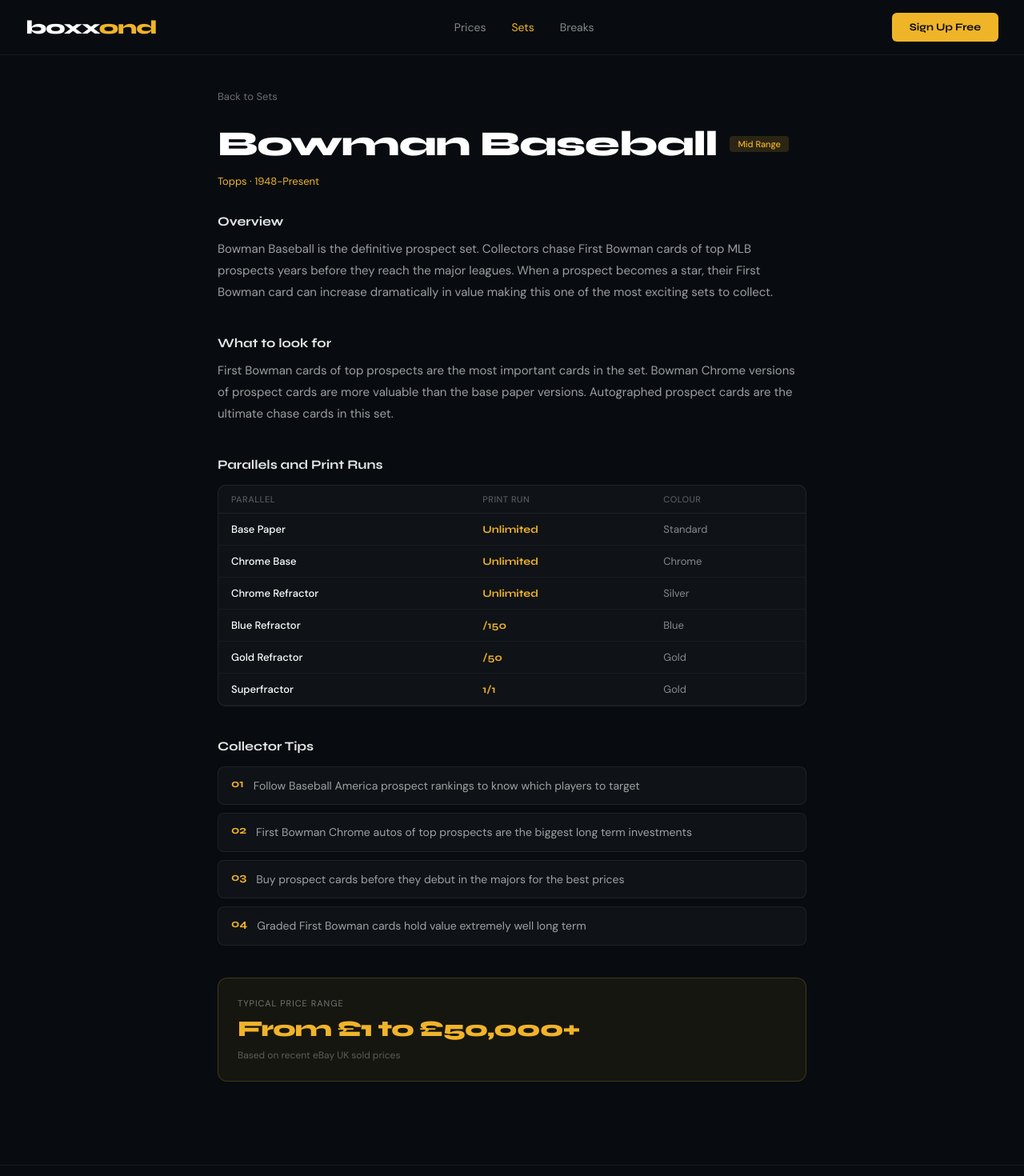
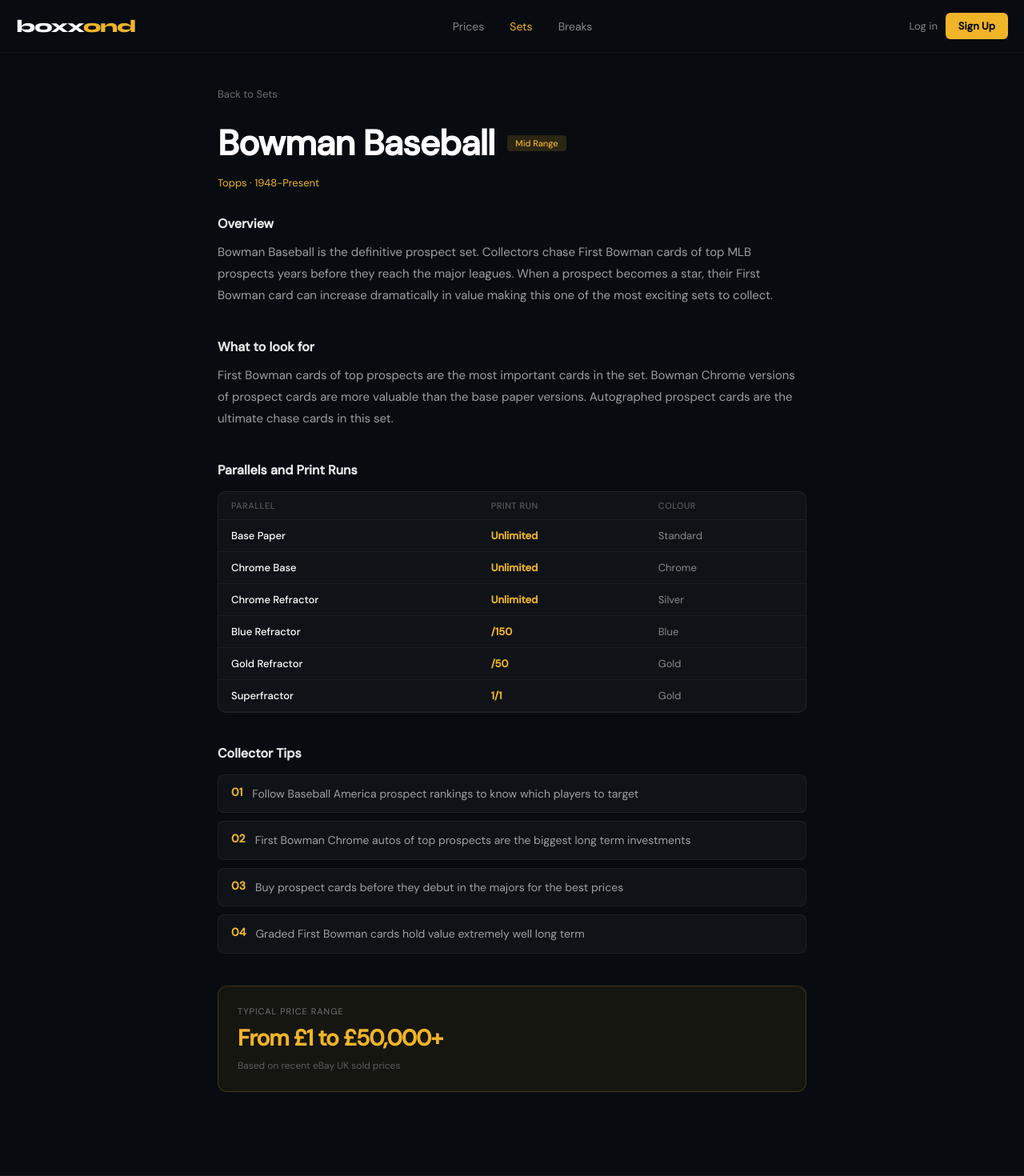
Before and after one commit to BoxxondMike/Boxxond, a Next.js app: page /sets/bowman-baseball in a window 1280 px wide. Shown: the top 1470 px of the page at 80% size. Built offline with nearby package versions, Linux system fonts and the light colour scheme; no server answers.

Commit message:
shared nav component with auth state

```diff
--- a/app/sets/[slug]/page.tsx
+++ b/app/sets/[slug]/page.tsx
@@ -1,3 +1,4 @@
+import Nav from '../../../components/Nav';
 import Link from 'next/link';
 import { notFound } from 'next/navigation';
 
@@ -372,42 +373,30 @@ export default async function SetPage({ params }: { params: Promise<{ slug: stri
   return (
     <main style={{ background: "#080c10", minHeight: "100vh", color: "#ffffff", fontFamily: "var(--font-dm-sans)" }}>
 
-      <nav style={{ display: "flex", alignItems: "center", justifyContent: "space-between", padding: "1rem 2rem", borderBottom: "1px solid rgba(255,255,255,0.06)" }}>
-        <Link href="/" style={{ fontFamily: "var(--font-syne)", fontWeight: 800, fontSize: "24px", letterSpacing: "-1px", color: "#fff", textDecoration: "none" }}>
-          boxx<span style={{ color: "#f0b429" }}>ond</span>
-        </Link>
-        <div style={{ display: "flex", gap: "2rem", fontSize: "14px" }}>
-          <Link href="/" style={{ color: "rgba(255,255,255,0.5)", textDecoration: "none" }}>Prices</Link>
-          <Link href="/sets" style={{ color: "#f0b429", textDecoration: "none" }}>Sets</Link>
-          <a href="#" style={{ color: "rgba(255,255,255,0.5)", textDecoration: "none" }}>Breaks</a>
-        </div>
-        <button style={{ background: "#f0b429", color: "#080c10", fontFamily: "var(--font-syne)", fontWeight: 700, fontSize: "13px", padding: "10px 22px", border: "none", borderRadius: "6px", cursor: "pointer" }}>
-          Sign Up Free
-        </button>
-      </nav>
+      <Nav activePage="sets" />
 
       <div style={{ padding: "2.5rem 2rem", maxWidth: "800px", margin: "0 auto" }}>
 
         <Link href="/sets" style={{ color: "rgba(255,255,255,0.4)", fontSize: "13px", textDecoration: "none", display: "inline-block", marginBottom: "1.5rem" }}>Back to Sets</Link>
 
         <div style={{ display: "flex", alignItems: "center", gap: "1rem", marginBottom: "0.75rem", flexWrap: "wrap" }}>
-          <h1 style={{ fontFamily: "var(--font-syne)", fontWeight: 800, fontSize: "clamp(28px, 5vw, 44px)", letterSpacing: "-1px", margin: 0 }}>{set.name}</h1>
+          <h1 style={{ fontFamily: "var(--font-dm-sans)", fontWeight: 800, fontSize: "clamp(28px, 5vw, 44px)", letterSpacing: "-1px", margin: 0 }}>{set.name}</h1>
           <span style={{ background: difficultyColour[set.difficulty], color: difficultyText[set.difficulty], fontSize: "11px", padding: "3px 10px", borderRadius: "4px", fontWeight: 500 }}>{set.difficulty}</span>
         </div>
         <div style={{ fontSize: "13px", color: "#f0b429", marginBottom: "2rem" }}>{set.manufacturer} · {set.year}</div>
 
         <section style={{ marginBottom: "2.5rem" }}>
-          <h2 style={{ fontFamily: "var(--font-syne)", fontWeight: 700, fontSize: "16px", marginBottom: "0.75rem", color: "rgba(255,255,255,0.9)" }}>Overview</h2>
+          <h2 style={{ fontFamily: "var(--font-dm-sans)", fontWeight: 700, fontSize: "16px", marginBottom: "0.75rem", color: "rgba(255,255,255,0.9)" }}>Overview</h2>
           <p style={{ color: "rgba(255,255,255,0.6)", lineHeight: 1.8, fontSize: "15px", margin: 0 }}>{set.overview}</p>
         </section>
 
         <section style={{ marginBottom: "2.5rem" }}>
-          <h2 style={{ fontFamily: "var(--font-syne)", fontWeight: 700, fontSize: "16px", marginBottom: "0.75rem", color: "rgba(255,255,255,0.9)" }}>What to look for</h2>
+          <h2 style={{ fontFamily: "var(--font-dm-sans)", fontWeight: 700, fontSize: "16px", marginBottom: "0.75rem", color: "rgba(255,255,255,0.9)" }}>What to look for</h2>
           <p style={{ color: "rgba(255,255,255,0.6)", lineHeight: 1.8, fontSize: "15px", margin: 0 }}>{set.whatToLookFor}</p>
         </section>
 
         <section style={{ marginBottom: "2.5rem" }}>
-          <h2 style={{ fontFamily: "var(--font-syne)", fontWeight: 700, fontSize: "16px", marginBottom: "1rem", color: "rgba(255,255,255,0.9)" }}>Parallels and Print Runs</h2>
+          <h2 style={{ fontFamily: "var(--font-dm-sans)", fontWeight: 700, fontSize: "16px", marginBottom: "1rem", color: "rgba(255,255,255,0.9)" }}>Parallels and Print Runs</h2>
           <div style={{ background: "rgba(255,255,255,0.03)", border: "1px solid rgba(255,255,255,0.07)", borderRadius: "10px", overflow: "hidden" }}>
             <table style={{ width: "100%", borderCollapse: "collapse", fontSize: "13px" }}>
               <thead>
@@ -421,7 +410,7 @@ export default async function SetPage({ params }: { params: Promise<{ slug: stri
                 {set.parallels.map((p: any, i: number) => (
                   <tr key={i}>
                     <td style={{ padding: "11px 16px", borderBottom: "1px solid rgba(255,255,255,0.04)", color: "#fff", fontWeight: 500 }}>{p.name}</td>
-                    <td style={{ padding: "11px 16px", borderBottom: "1px solid rgba(255,255,255,0.04)", color: "#f0b429", fontFamily: "var(--font-syne)", fontWeight: 700 }}>{p.printRun}</td>
+                    <td style={{ padding: "11px 16px", borderBottom: "1px solid rgba(255,255,255,0.04)", color: "#f0b429", fontFamily: "var(--font-dm-sans)", fontWeight: 700 }}>{p.printRun}</td>
                     <td style={{ padding: "11px 16px", borderBottom: "1px solid rgba(255,255,255,0.04)", color: "rgba(255,255,255,0.5)" }}>{p.colour}</td>
                   </tr>
                 ))}
@@ -431,11 +420,11 @@ export default async function SetPage({ params }: { params: Promise<{ slug: stri
         </section>
 
         <section style={{ marginBottom: "2.5rem" }}>
-          <h2 style={{ fontFamily: "var(--font-syne)", fontWeight: 700, fontSize: "16px", marginBottom: "1rem", color: "rgba(255,255,255,0.9)" }}>Collector Tips</h2>
+          <h2 style={{ fontFamily: "var(--font-dm-sans)", fontWeight: 700, fontSize: "16px", marginBottom: "1rem", color: "rgba(255,255,255,0.9)" }}>Collector Tips</h2>
           <div style={{ display: "flex", flexDirection: "column", gap: "10px" }}>
             {set.tips.map((tip: string, i: number) => (
               <div key={i} style={{ display: "flex", gap: "12px", alignItems: "flex-start", background: "rgba(255,255,255,0.03)", border: "1px solid rgba(255,255,255,0.06)", borderRadius: "8px", padding: "12px 16px" }}>
-                <span style={{ color: "#f0b429", fontFamily: "var(--font-syne)", fontWeight: 700, fontSize: "14px", flexShrink: 0 }}>0{i + 1}</span>
+                <span style={{ color: "#f0b429", fontFamily: "var(--font-dm-sans)", fontWeight: 700, fontSize: "14px", flexShrink: 0 }}>0{i + 1}</span>
                 <span style={{ color: "rgba(255,255,255,0.6)", fontSize: "14px", lineHeight: 1.6 }}>{tip}</span>
               </div>
             ))}
@@ -444,7 +433,7 @@ export default async function SetPage({ params }: { params: Promise<{ slug: stri
 
         <section style={{ background: "rgba(240,180,41,0.06)", border: "1px solid rgba(240,180,41,0.2)", borderRadius: "12px", padding: "1.5rem" }}>
           <div style={{ fontSize: "11px", color: "rgba(255,255,255,0.4)", textTransform: "uppercase" as const, letterSpacing: "1px", marginBottom: "0.5rem" }}>Typical Price Range</div>
-          <div style={{ fontFamily: "var(--font-syne)", fontWeight: 800, fontSize: "28px", color: "#f0b429", letterSpacing: "-1px" }}>{set.priceRange}</div>
+          <div style={{ fontFamily: "var(--font-dm-sans)", fontWeight: 800, fontSize: "28px", color: "#f0b429", letterSpacing: "-1px" }}>{set.priceRange}</div>
           <div style={{ fontSize: "12px", color: "rgba(255,255,255,0.3)", marginTop: "0.5rem" }}>Based on recent eBay UK sold prices</div>
         </section>
 
--- /dev/null
+++ b/components/Nav.tsx
@@ -0,0 +1,62 @@
+'use client';
+
+import Link from 'next/link';
+import { useState, useEffect } from 'react';
+import { supabase } from '../lib/supabase';
+import { useRouter } from 'next/navigation';
+
+export default function Nav({ activePage }: { activePage?: string }) {
+  const [user, setUser] = useState<any>(null);
+  const router = useRouter();
+
+  useEffect(() => {
+    const getUser = async () => {
+      const { data: { session } } = await supabase.auth.getSession();
+      setUser(session?.user || null);
+    };
+    getUser();
+
+    const { data: { subscription } } = supabase.auth.onAuthStateChange((_event, session) => {
+      setUser(session?.user || null);
+    });
+
+    return () => subscription.unsubscribe();
+  }, []);
+
+  const handleSignOut = async () => {
+    await supabase.auth.signOut();
+    router.push('/');
+  };
+
+  return (
+    <nav style={{ display: "flex", alignItems: "center", justifyContent: "space-between", padding: "1rem 1.25rem", borderBottom: "1px solid rgba(255,255,255,0.06)" }}>
+      <Link href="/" style={{ fontFamily: "var(--font-syne)", fontWeight: 800, fontSize: "22px", letterSpacing: "-1px", color: "#fff", textDecoration: "none" }}>
+        boxx<span style={{ color: "#f0b429" }}>ond</span>
+      </Link>
+
+      <div style={{ display: "flex", gap: "2rem", fontSize: "14px" }}>
+        <Link href="/" style={{ color: activePage === 'prices' ? "#f0b429" : "rgba(255,255,255,0.5)", textDecoration: "none" }}>Prices</Link>
+        <Link href="/sets" style={{ color: activePage === 'sets' ? "#f0b429" : "rgba(255,255,255,0.5)", textDecoration: "none" }}>Sets</Link>
+        <a href="#" style={{ color: "rgba(255,255,255,0.5)", textDecoration: "none" }}>Breaks</a>
+      </div>
+
+      <div style={{ display: "flex", gap: "10px", alignItems: "center" }}>
+        {user ? (
+          <>
+            <Link href="/dashboard" style={{ fontSize: "13px", color: "rgba(255,255,255,0.5)", textDecoration: "none" }}>Dashboard</Link>
+            <button onClick={handleSignOut} style={{ background: "rgba(255,255,255,0.06)", color: "rgba(255,255,255,0.6)", fontSize: "13px", padding: "8px 16px", border: "1px solid rgba(255,255,255,0.1)", borderRadius: "6px", cursor: "pointer" }}>
+              Sign Out
+            </button>
+          </>
+        ) : (
+          <>
+            <Link href="/login" style={{ fontSize: "13px", color: "rgba(255,255,255,0.5)", textDecoration: "none" }}>Log in</Link>
+            <Link href="/signup" style={{ background: "#f0b429", color: "#080c10", fontWeight: 700, fontSize: "13px", padding: "8px 16px", borderRadius: "6px", textDecoration: "none" }}>
+              Sign Up
+            </Link>
+          </>
+        )}
+      </div>
+    </nav>
+  );
+}
```
Also changed, not shown: app/page.tsx (+2 -18 lines), app/sets/page.tsx (+2 -13 lines).
